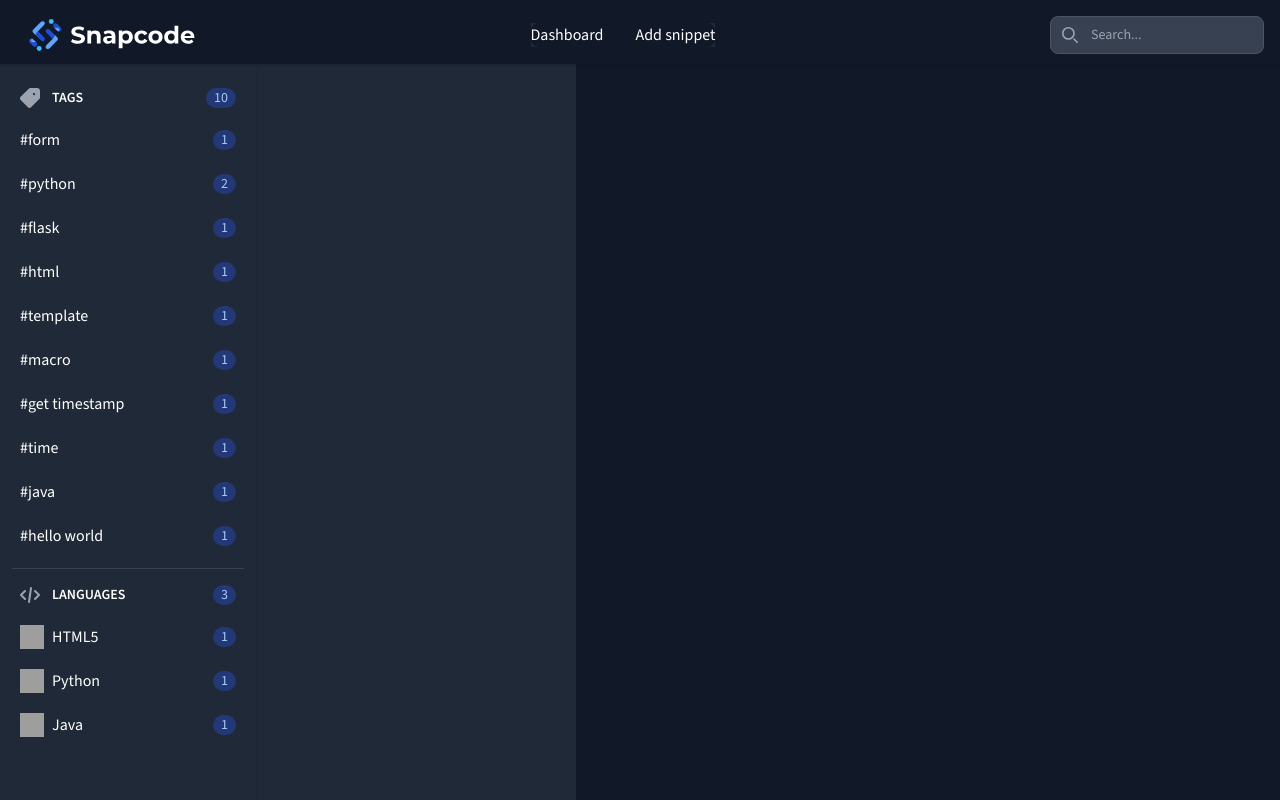
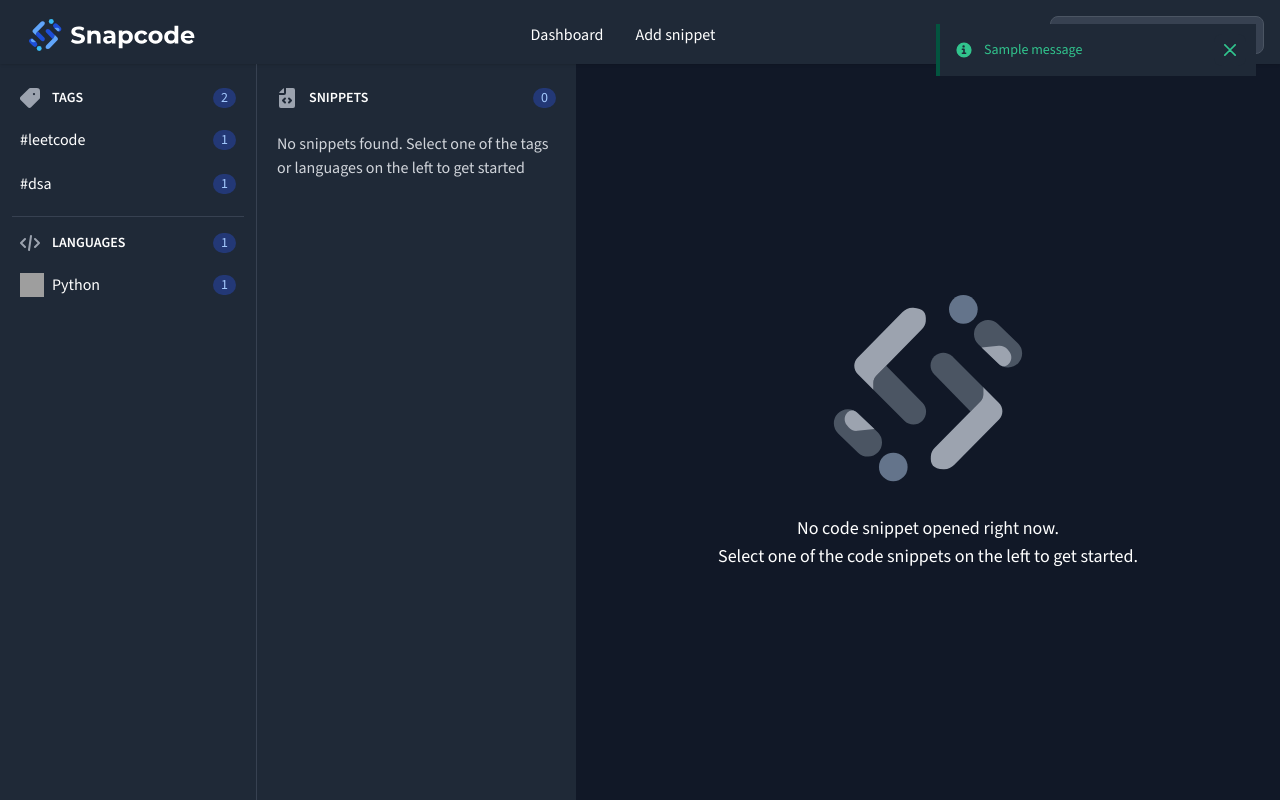
Before and after one commit to alphazero-wd/snapcode, a Flask app: page / in a window 1280 px wide. Run offline with Flask 3, Linux system fonts and the light colour scheme; one stand-in notice (Sample message) is shown; style sheets or scripts are compiled from the project's sources; some libraries are stand-ins or nearby versions; grey boxes are pictures that could not be loaded.

Commit message:
edit, remove snippet

```diff
--- a/app.py
+++ b/app.py
@@ -1,15 +1,16 @@
 from datetime import datetime
 from flask import Flask, flash, redirect, render_template, request, url_for
 from flask_wtf import CSRFProtect
+from constants import APP_SECRET
 from file import File
-from forms import CreateSnippetForm
+from forms import CreateSnippetForm, EditSnippetForm
 from snippets import Snippets
 from lang_convert import convert_to_lang_logo, convert_to_prism_lang, langs
 import json
 
 app = Flask(__name__)
 csrf = CSRFProtect(app)
-app.config['SECRET_KEY'] = 'afjalskdfjklq42348fmaklda,vmafj34lk409284'
+app.config['SECRET_KEY'] = APP_SECRET
 
 json_file = File('data.json')
 
@@ -30,7 +31,7 @@ def index():
   filtered_snippets = [*snippets.get_snippets_by_tag(current_tag),
                        *snippets.get_snippets_by_lang(current_lang)]
 
-  snippet = snippets.find_snippet_by_id(snippet_id)
+  snippet, _ = snippets.find_snippet_by_id(snippet_id)
 
   return render_template("index.html",
                          tags=tags,
@@ -56,14 +57,46 @@ def create_snippet():
       "lang": form.lang.data,
       "tags": form.tags.data
   }
-  if form.validate_on_submit():
-    snippets.add_snippet(payload)
+  if request.method == 'POST' and form.validate_on_submit():
+    snippet = snippets.add_snippet(payload)
     json_file.write_to_file(json.dumps(snippets.snippets))
-    flash(f'Snippet created successfully')
-    return redirect(url_for('index'))
-  print(form.errors)
+    flash('Snippet created successfully', category='success')
+    return redirect(url_for('index', lang=snippet['lang'], snippet_id=snippet['id']))
   return render_template('create.html', langs=langs, form=form)
 
+@app.route('/snippet/edit/<id>', methods=('GET', 'POST'))
+def edit_snippet(id):
+  form = EditSnippetForm()
+  snippet, index = snippets.find_snippet_by_id(id)
+  payload = {
+      "title": form.title.data,
+      "content": form.content.data,
+      "description": form.description.data,
+      "lang": form.lang.data,
+      "tags": form.tags.data
+  }
+  if not snippet: return redirect('/404')
+  if request.method == 'GET':
+    form.lang.data = snippet['lang']
+    form.description.data = snippet['description']
+    form.content.data = snippet['content']
+  if request.method == 'POST' and form.validate_on_submit():
+    updated_snippet = snippets.edit_snippet(snippet, index, payload)
+    json_file.write_to_file(json.dumps(snippets.snippets))
+    flash('Snippet updated successfully', category='success')
+    return redirect(url_for('index', lang=updated_snippet['lang'], snippet_id=updated_snippet['id']))
+  return render_template('edit.html', snippet=snippet, langs=langs, form=form)
+
+@app.route('/snippet/remove/<id>', methods=['POST'])
+@csrf.exempt
+def remove_snippet(id):
+  _, index = snippets.find_snippet_by_id(id)
+  if index > -1:
+    snippets.remove_snippet(index)
+    flash('Snippet removed successfully', category='success')
+    json_file.write_to_file(json.dumps(snippets.snippets))
+    return redirect(url_for('index'))
+  flash('Failed to remove snippet because it is not found', category='error')
 
 if __name__ == '__main__':
   app.run(debug=True)
--- a/constants.py
+++ b/constants.py
@@ -0,0 +1 @@
+APP_SECRET = '147fc0fe9fc1629f79b6ea871dc9e82ca6375def2e6e247bc49467c8935be13de589536f4e9f808023e58b1663a1a173c827394539133d94db06704cf9c8e1e3'
--- a/lang_convert.py
+++ b/lang_convert.py
@@ -25,6 +25,7 @@ def convert_to_prism_lang(lang: str):
     'Javascript React': "jsx",
     "Typescript React": 'tsx',
     'C#': 'cs',
+    'Text File': 'txt'
   }
   return langs_map.get(lang, lang.lower())
 
--- a/static/dist/prism.css
+++ b/static/dist/prism.css
@@ -45,8 +45,8 @@ div.code-toolbar {
 div.code-toolbar > .toolbar {
   position: absolute;
   z-index: 10;
-  top: 0.3rem;
-  right: 0.6rem;
+  top: 1rem;
+  right: 0.8rem;
 }
 
 div.code-toolbar:hover > .toolbar {
@@ -152,7 +152,7 @@ pre[class*="language-"] *::selection {
 
 /* Code blocks */
 pre[class*="language-"] {
-  padding: 1em;
+  padding: 1.5rem;
   margin: 0.5em 0;
   overflow: auto;
   border-radius: 0.3em;
--- /dev/null
+++ b/templates/alert.html
@@ -0,0 +1,43 @@
+{% macro display_alert(category, message) %}
+<div
+  id="alert"
+  class="flex items-center p-4 mb-4 border-l-4 dark:bg-gray-800 {% if category == 'info' %} text-blue-800 border-blue-300 bg-blue-50 dark:text-blue-400 dark:border-blue-800 {% elif category == 'error' %} text-red-800 border-red-300 bg-red-50 dark:text-red-400 dark:border-red-800 {% elif category == 'success' %} text-green-800 border-green-300 bg-green-50 dark:text-green-400 dark:border-green-800 {% elif category == 'warning' %} text-yellow-800 border-yellow-300 bg-yellow-50 dark:text-yellow-400 dark:border-yellow-800 {% else %} border-gray-300 bg-gray-50 dark:border-gray-600 {% endif %}"
+  role="alert"
+>
+  <svg
+    class="flex-shrink-0 w-4 h-4"
+    aria-hidden="true"
+    xmlns="http://www.w3.org/2000/svg"
+    fill="currentColor"
+    viewBox="0 0 20 20"
+  >
+    <path
+      d="M10 .5a9.5 9.5 0 1 0 9.5 9.5A9.51 9.51 0 0 0 10 .5ZM9.5 4a1.5 1.5 0 1 1 0 3 1.5 1.5 0 0 1 0-3ZM12 15H8a1 1 0 0 1 0-2h1v-3H8a1 1 0 0 1 0-2h2a1 1 0 0 1 1 1v4h1a1 1 0 0 1 0 2Z"
+    />
+  </svg>
+  <div class="ms-3 text-sm font-medium">{{ message }}</div>
+  <button
+    type="button"
+    class="inline-flex items-center justify-center h-8 w-8 p-1.5 ms-auto -mx-1.5 -my-1.5 rounded-lg focus:ring-2 dark:hover:bg-gray-700 dark:bg-gray-800 {% if category == 'info' %} bg-blue-50 text-blue-500 focus:ring-blue-400 hover:bg-blue-200 dark:text-blue-400 {% elif category == 'success' %} bg-green-50 text-green-500 focus:ring-green-400 hover:bg-green-200 dark:text-green-400 {% elif category == 'error' %} bg-red-50 text-red-500 focus:ring-red-400 hover:bg-red-200 dark:text-red-400 {% elif category == 'warning' %} bg-yellow-50 text-yellow-500 focus:ring-yellow-400 hover:bg-yellow-200 dark:text-yellow-400 {% else %} bg-gray-50 text-gray-500 focus:ring-gray-400 hover:bg-gray-200 dark:text-gray-400 {% endif %}"
+    data-dismiss-target="#alert"
+    aria-label="Close"
+  >
+    <span class="sr-only">Dismiss</span>
+    <svg
+      class="w-3 h-3"
+      aria-hidden="true"
+      xmlns="http://www.w3.org/2000/svg"
+      fill="none"
+      viewBox="0 0 14 14"
+    >
+      <path
+        stroke="currentColor"
+        stroke-linecap="round"
+        stroke-linejoin="round"
+        stroke-width="2"
+        d="m1 1 6 6m0 0 6 6M7 7l6-6M7 7l-6 6"
+      />
+    </svg>
+  </button>
+</div>
+{% endmacro %}
--- a/templates/base.html
+++ b/templates/base.html
@@ -1,3 +1,4 @@
+{% from 'alert.html' import display_alert %}
 <!DOCTYPE html>
 <html lang="en">
   <head>
@@ -6,6 +7,10 @@
     <meta name="viewport" content="width=device-width, initial-scale=1.0" />
     <link rel="preconnect" href="https://fonts.googleapis.com" />
     <link rel="preconnect" href="https://fonts.gstatic.com" crossorigin />
+    <link
+      href="https://cdnjs.cloudflare.com/ajax/libs/flowbite/2.2.1/flowbite.min.css"
+      rel="stylesheet"
+    />
     <link
       href="https://fonts.googleapis.com/css2?family=Source+Sans+3:wght@400;500;600;700&display=swap"
       rel="stylesheet"
@@ -24,22 +29,20 @@
       href="{{url_for('static',filename='dist/output.css')}}"
     />
   </head>
-  <body class="line-numbers dark:bg-gray-800">
-    {% with messages = get_flashed_messages(with_categories=True) %} {% if
-    messages %} {% endif %} {% endwith %}
-    <div class="fixed top-6 right-6"></div>
+  <body class="line-numbers dark:bg-gray-900">
     <nav
-      class="bg-white fixed top-0 w-full z-50 shadow h-16 border-gray-200 dark:bg-gray-900"
+      class="bg-white fixed top-0 w-full z-50 shadow h-16 border-gray-200 dark:bg-gray-800"
     >
       <div
         class="max-w-screen-xl flex flex-wrap items-center justify-between mx-auto p-4"
       >
         <button
+          id="sidebar-btn"
           data-drawer-target="sidebar"
           data-drawer-toggle="sidebar"
           aria-controls="sidebar"
           type="button"
-          class="inline-flex items-center p-2 text-sm text-gray-500 rounded-lg sm:hidden hover:bg-gray-100 focus:outline-none focus:ring-2 focus:ring-gray-200 dark:text-gray-400 dark:hover:bg-gray-700 dark:focus:ring-gray-600"
+          class="inline-flex items-center p-2 text-sm lg:hidden text-gray-500 rounded-lg hover:bg-gray-100 focus:outline-none focus:ring-2 focus:ring-gray-200 dark:text-gray-400 dark:hover:bg-gray-700 dark:focus:ring-gray-600"
         >
           <span class="sr-only">Open sidebar</span>
           <svg
@@ -152,12 +155,12 @@
           </button>
         </div>
         <div
-          class="items-center dark:bg-gray-800 justify-between hidden w-full md:flex md:w-auto md:order-1"
+          class="items-center absolute left-0 p-4 md:p-0 top-16 md:static dark:bg-gray-800 justify-between hidden w-full md:flex md:w-auto md:order-1"
           id="navbar-search"
         >
           <div class="relative mt-3 md:hidden">
             <div
-              class="absolute inset-y-0 start- flex items-center ps-3 pointer-events-none"
+              class="absolute inset-y-0 flex items-center ps-3 pointer-events-none"
             >
               <svg
                 class="w-4 h-4 text-gray-500 dark:text-gray-400"
@@ -183,7 +186,7 @@
             />
           </div>
           <ul
-            class="flex flex-col p-4 md:p-0 mt-4 border border-gray-100 rounded-lg bg-gray-50 md:space-x-8 rtl:space-x-reverse md:flex-row md:mt-0 md:border-0 md:bg-white dark:bg-gray-800 md:dark:bg-gray-900 dark:border-gray-700"
+            class="flex flex-col p-4 md:p-0 mt-4 border border-gray-100 rounded-lg bg-gray-50 md:space-x-8 rtl:space-x-reverse md:flex-row md:mt-0 md:border-0 md:bg-white dark:bg-gray-800 md:dark:bg-transparent dark:border-gray-700"
           >
             <li>
               <a
@@ -204,16 +207,28 @@
       </div>
     </nav>
 
-    {% block content %}{% endblock %}
+    {% with messages = get_flashed_messages(with_categories=True) %} {% if
+    messages %}
+    <ul class="space-y-3 fixed z-50 right-6 top-6 min-w-80">
+      {% for category, message in messages %}
+      <li>{{ display_alert(category, message) }}</li>
+      {% endfor %}
+    </ul>
+    {% endif %} {% endwith %} {% block content %}{% endblock %}
     <script src="{{url_for('static', filename='dist/prism.js')}}"></script>
     <script
       src="https://cdnjs.cloudflare.com/ajax/libs/ace/1.32.3/ace.js"
       type="text/javascript"
       charset="utf-8"
     ></script>
+    <script src="https://cdnjs.cloudflare.com/ajax/libs/flowbite/2.2.1/flowbite.min.js"></script>
     <script>
       document.documentElement.classList.add("dark");
       const hiddenEditorEl = document.getElementById("hidden-editor");
+
+      const sidebar = document.getElementById("sidebar");
+      if (!sidebar) document.getElementById("sidebar-btn").remove();
+
       const editorEl = document.getElementById("editor");
       const editor = ace.edit(editorEl);
       const langSelect = document.getElementById("lang-select");
@@ -228,19 +243,25 @@
         C: "c_cpp",
         "Javascript React": "jsx",
         "Typescript React": "tsx",
-        "C#": "cs",
+        "C#": "csharp",
+        "Text File": "text",
       };
       editor.setTheme("ace/theme/one_dark");
-      langSelect.addEventListener("change", (e) => {
-        const mode = langsMap[e.target.value] || e.target.value.toLowerCase();
+
+      const setLanguage = (el) => {
+        const mode = langsMap[el.value] || el.value.toLowerCase();
         editor.session.setMode("ace/mode/" + mode);
+      };
+      const setEditorValue = (e) => {
+        hiddenEditorEl.value = editor.getValue();
+      };
+      langSelect.addEventListener("change", (e) => setLanguage(e.target));
+      window.addEventListener("load", (e) => {
+        editor.setValue(hiddenEditorEl.value);
+        setLanguage(langSelect);
       });
-      window.addEventListener("load", (e) => {
-        hiddenEditorEl.value = editor.getValue();
-      });
-      editorEl.addEventListener("input", (e) => {
-        hiddenEditorEl.value = editor.getValue();
-      });
+      editorEl.addEventListener("input", setEditorValue);
+      editorEl.addEventListener("paste", setEditorValue);
     </script>
   </body>
 </html>
--- a/templates/create.html
+++ b/templates/create.html
@@ -5,7 +5,7 @@ block content %}
     <h2 class="mb-4 text-xl font-bold text-gray-900 dark:text-white">
       Add a new snippet
     </h2>
-    <form action="" method="POST">
+    <form action="{{url_for('create_snippet')}}" method="POST">
       {{ form.hidden_tag() }} {{ form.csrf_token }}
       <div class="space-y-6">
         <div>
--- a/templates/index.html
+++ b/templates/index.html
@@ -1,12 +1,15 @@
 {% extends 'base.html' %} {% from 'lang_logo.html' import render_lang_logo %} {%
-block content %}
+from 'remove_snippet_modal.html' import render_remove_snippet_modal %} {% block
+content %}
 <!-- sidebar -->
 <aside
   id="sidebar"
-  class="fixed top-16 h-[calc(100vh-4rem)] left-0 z-40 w-64 transition-transform -translate-x-[200%] lg:translate-x-0"
+  class="fixed top-16 flex h-[calc(100vh-4rem)] left-0 z-40 w-[32rem] md:w-[36rem] transition-transform -translate-x-[200%] lg:translate-x-0"
   aria-label="Sidebar"
 >
-  <div class="h-full px-3 shadow py-4 overflow-y-auto dark:bg-gray-800">
+  <div
+    class="h-full min-w-64 px-3 shadow py-4 overflow-y-auto dark:bg-gray-800"
+  >
     <!-- tags -->
     <ul class="space-y-1">
       <li>
@@ -38,9 +41,6 @@ block content %}
         <a
           href="{{ url_for('index', tag=tag) }}"
           class="flex rounded-lg items-center p-2 {% if tag != current_tag %} text-gray-900 dark:text-white hover:bg-gray-100 dark:hover:bg-gray-700 group {% else %} text-white bg-blue-700 {% endif %}"
-          data-drawer-target="sub-sidebar"
-          data-drawer-toggle="sub-sidebar"
-          aria-controls="sub-sidebar"
         >
           <span class="flex-1 whitespace-nowrap font-medium">#{{ tag }}</span>
           <span
@@ -90,9 +90,6 @@ block content %}
         <a
           href="{{ url_for('index', lang=lang) }}"
           class="flex rounded-lg items-center p-2 {% if lang != current_lang %} text-gray-900 dark:text-white hover:bg-gray-100 dark:hover:bg-gray-700 group {% else %} text-white bg-blue-700 {% endif %}"
-          data-drawer-target="sub-sidebar"
-          data-drawer-toggle="sub-sidebar"
-          aria-controls="sub-sidebar"
         >
           <div class="flex-1 flex gap-x-2">
             {{render_lang_logo(convert_to_lang_logo(lang), 24)}}
@@ -110,14 +107,9 @@ block content %}
   </div>
 
   <!-- snippets menu -->
-  {% if snippets|length > 0 %}
-  <div
-    class="top-0 h-[calc(100vh-4rem)] absolute left-[32rem] border-l border-gray-700 lg:left-64 z-40 w-64 lg:w-80 transition-transform -translate-x-full lg:translate-x-0"
-    aria-label="Sidebar"
-  >
+  <div class="border-l w-screen sm:min-w-80 border-gray-700">
     <div class="h-full px-3 py-4 overflow-y-auto dark:bg-gray-800">
-      <ul class="space-y-1">
-        <li>
+      <ul class="space-y-2">
         <span
           class="flex text-sm p-2 items-center text-gray-600 rounded-lg dark:text-white"
         >
@@ -143,8 +135,13 @@ block content %}
             >{{ snippets|length }}</span
           >
         </span>
+        {% if snippets|length == 0 %}
+        <li class="dark:text-gray-300 p-2 text-gray-600">
+          No snippets found. Select one of the tags or languages on the left to
+          get started
         </li>
-        {% for snippet in snippets %}
+        {% else %} {% for snippet in snippets %}
+
         <li>
           <a
             href="{{url_for('index', snippet_id=snippet.id, lang=current_lang, tag=current_tag)}}"
@@ -156,12 +153,11 @@ block content %}
             </div>
           </a>
         </li>
-        {% endfor %}
+        {% endfor %} {% endif %}
       </ul>
     </div>
     <!-- end snippets menu -->
   </div>
-  {% endif %}
 </aside>
 <!-- end sidebar -->
 
@@ -173,7 +169,11 @@ block content %}
   <h2 class="text-2xl font-bold text-gray-900 dark:text-white tracking-tight">
     {{snippet.title}}
   </h2>
-  <p class="text-gray-600 mt-3 dark:text-gray-200">{{snippet.description}}</p>
+  <p class="text-gray-600 dark:text-gray-200 whitespace-pre-line">
+    {% if snippet.description %} {{snippet.description }} {% else %}
+    <i>No description provided</i>
+    {% endif %}
+  </p>
 
   <div class="mt-3 flex text-gray-500 dark:text-white items-center gap-x-3">
     {{ render_lang_logo(convert_to_lang_logo(snippet.lang), 24) }} {{
@@ -196,20 +196,7 @@ block content %}
       datetime.fromtimestamp(snippet.createdAt).strftime("%d/%m/%Y, %I:%M %p")
       }}
     </div>
-    <div class="flex text-gray-500 dark:text-white items-center gap-x-3">
-      <svg
-        class="flex-shrink-0 w-4 h-4 text-gray-500 transition duration-75 dark:text-gray-400 group-hover:text-gray-900 dark:group-hover:text-white"
-        aria-hidden="true"
-        xmlns="http://www.w3.org/2000/svg"
-        fill="currentColor"
-        viewBox="0 0 18 18"
-      >
-        <path
-          d="M15.045.007 9.31 0a1.965 1.965 0 0 0-1.4.585L.58 7.979a2 2 0 0 0 0 2.805l6.573 6.631a1.956 1.956 0 0 0 1.4.585 1.965 1.965 0 0 0 1.4-.585l7.409-7.477A2 2 0 0 0 18 8.479v-5.5A2.972 2.972 0 0 0 15.045.007Zm-2.452 6.438a1 1 0 1 1 0-2 1 1 0 0 1 0 2Z"
-        />
-      </svg>
-      Tags
-      <div class="gap-x-1 flex items-center">
+    <div class="gap-x-1 gap-y-2 flex flex-wrap items-center">
       {% for t in snippet.tags %}
 
       <a
@@ -220,15 +207,21 @@ block content %}
       {% endfor %}
     </div>
   </div>
+  <div class="mt-8 block dark:text-gray-300 text-gray-600">
+    {% if snippet.content %}
+    <pre
+      class="py-8"
+    ><code class="language-{{ convert_to_prism_lang(snippet.lang) }}">{{ snippet.content }}</code></pre>
+    {% else %}
+    <i>No code provided</i>
+    {% endif %}
   </div>
-  <div class="mt-8 block">
-    <pre><code class="language-{{ convert_to_prism_lang(snippet.lang) }}">{{ snippet.content }}</code></pre>
-  </div>
+
   <div
     class="mt-4 justify-end gap-x-4 flex items-center bottom-0 w-full border-t border-gray-800 px-3 py-4"
   >
-    <button
-      type="button"
+    <a
+      href="{{url_for('edit_snippet', id=snippet.id)}}"
       class="text-white flex items-center bg-blue-700 hover:bg-blue-800 focus:ring-4 focus:ring-blue-300 rounded-lg text-sm px-3 py-2 dark:bg-blue-600 dark:hover:bg-blue-700 focus:outline-none dark:focus:ring-blue-800"
     >
       <svg
@@ -246,9 +239,11 @@ block content %}
         />
       </svg>
       Edit
-    </button>
+    </a>
     <button
       type="button"
+      data-modal-target="remove-snippet-modal"
+      data-modal-toggle="remove-snippet-modal"
       class="focus:outline-none flex items-center text-white bg-red-700 hover:bg-red-800 focus:ring-4 focus:ring-red-300 rounded-lg text-sm px-3 py-2 dark:bg-red-600 dark:hover:bg-red-700 dark:focus:ring-red-900"
     >
       <svg
@@ -269,8 +264,15 @@ block content %}
       Delete
     </button>
   </div>
-  {% else %}
-  <div class="flex items-center"></div>
+  {{ render_remove_snippet_modal(snippet.id) }} {% else %}
+
+  <div class="flex h-full w-full items-center justify-center flex-col gap-y-8">
+    <img src="{{url_for('static', filename='icon.svg')}}" alt="Icon" />
+    <h3 class="text-lg text-center dark:text-white">
+      No code snippet opened right now. <br />Select one of the code snippets on
+      the left to get started.
+    </h3>
+  </div>
   {% endif %}
 </div>
 <!-- end code snippet -->
--- a/templates/lang_logo.html
+++ b/templates/lang_logo.html
@@ -1,6 +1,22 @@
-{% macro render_lang_logo(lang, width) %}
+{% macro render_lang_logo(lang, width) %} {% if lang != "text file" %}
 <img
   src="https://cdn.jsdelivr.net/gh/devicons/devicon/icons/{{lang}}/{{lang}}-original.svg"
   width="{{width}}px"
 />
-{% endmacro %}
+{% else %}
+<svg
+  class="text-gray-600 dark:text-white"
+  style="width: {{width}}px; height: {{width}}px"
+  aria-hidden="true"
+  xmlns="http://www.w3.org/2000/svg"
+  fill="currentColor"
+  viewBox="0 0 16 20"
+>
+  <path
+    d="M14.066 0H7v5a2 2 0 0 1-2 2H0v11a1.97 1.97 0 0 0 1.934 2h12.132A1.97 1.97 0 0 0 16 18V2a1.97 1.97 0 0 0-1.934-2Zm-3 15H4.828a1 1 0 0 1 0-2h6.238a1 1 0 0 1 0 2Zm0-4H4.828a1 1 0 0 1 0-2h6.238a1 1 0 1 1 0 2Z"
+  />
+  <path
+    d="M5 5V.13a2.96 2.96 0 0 0-1.293.749L.879 3.707A2.98 2.98 0 0 0 .13 5H5Z"
+  />
+</svg>
+{% endif %} {% endmacro %}
--- /dev/null
+++ b/templates/remove_snippet_modal.html
@@ -0,0 +1,73 @@
+{% macro render_remove_snippet_modal(snippet_id) %}
+<div
+  id="remove-snippet-modal"
+  tabindex="-1"
+  class="hidden overflow-y-auto overflow-x-hidden fixed top-0 right-0 left-0 z-50 justify-center items-center w-full md:inset-0 h-[calc(100%-1rem)] max-h-full"
+>
+  <div class="relative p-4 w-full max-w-md max-h-full">
+    <div class="relative bg-white rounded-lg shadow dark:bg-gray-700">
+      <button
+        type="button"
+        class="absolute top-3 end-2.5 text-gray-400 bg-transparent hover:bg-gray-200 hover:text-gray-900 rounded-lg text-sm w-8 h-8 ms-auto inline-flex justify-center items-center dark:hover:bg-gray-600 dark:hover:text-white"
+        data-modal-hide="remove-snippet-modal"
+      >
+        <svg
+          class="w-3 h-3"
+          aria-hidden="true"
+          xmlns="http://www.w3.org/2000/svg"
+          fill="none"
+          viewBox="0 0 14 14"
+        >
+          <path
+            stroke="currentColor"
+            stroke-linecap="round"
+            stroke-linejoin="round"
+            stroke-width="2"
+            d="m1 1 6 6m0 0 6 6M7 7l6-6M7 7l-6 6"
+          />
+        </svg>
+        <span class="sr-only">Close modal</span>
+      </button>
+      <div class="p-4 md:p-5 text-center">
+        <svg
+          class="mx-auto mb-4 text-gray-400 w-12 h-12 dark:text-gray-200"
+          aria-hidden="true"
+          xmlns="http://www.w3.org/2000/svg"
+          fill="none"
+          viewBox="0 0 20 20"
+        >
+          <path
+            stroke="currentColor"
+            stroke-linecap="round"
+            stroke-linejoin="round"
+            stroke-width="2"
+            d="M10 11V6m0 8h.01M19 10a9 9 0 1 1-18 0 9 9 0 0 1 18 0Z"
+          />
+        </svg>
+        <h3 class="mb-5 text-lg font-normal text-gray-500 dark:text-gray-400">
+          Are you sure you want to remove this snippet?
+        </h3>
+        <form
+          method="POST"
+          action="{{url_for('remove_snippet', id=snippet_id)}}"
+        >
+          <button
+            data-modal-hide="remove-snippet-modal"
+            type="submit"
+            class="text-white bg-red-600 hover:bg-red-800 focus:ring-4 focus:outline-none focus:ring-red-300 dark:focus:ring-red-800 font-medium rounded-lg text-sm inline-flex items-center px-5 py-2.5 text-center me-2"
+          >
+            Yes, I'm sure
+          </button>
+          <button
+            data-modal-hide="remove-snippet-modal"
+            type="button"
+            class="text-gray-500 bg-white hover:bg-gray-100 focus:ring-4 focus:outline-none focus:ring-gray-200 rounded-lg border border-gray-200 text-sm font-medium px-5 py-2.5 hover:text-gray-900 focus:z-10 dark:bg-gray-700 dark:text-gray-300 dark:border-gray-500 dark:hover:text-white dark:hover:bg-gray-600 dark:focus:ring-gray-600"
+          >
+            No, cancel
+          </button>
+        </form>
+      </div>
+    </div>
+  </div>
+</div>
+{% endmacro %}
```
Also changed, not shown: data.json (+1 -1 lines), forms.py (+8 -0 lines), snippets.py (+17 -4 lines), templates/edit.html (added, +72 -0 lines), static/icon.svg (added). Lines whose indentation alone changed are shown as unchanged.
